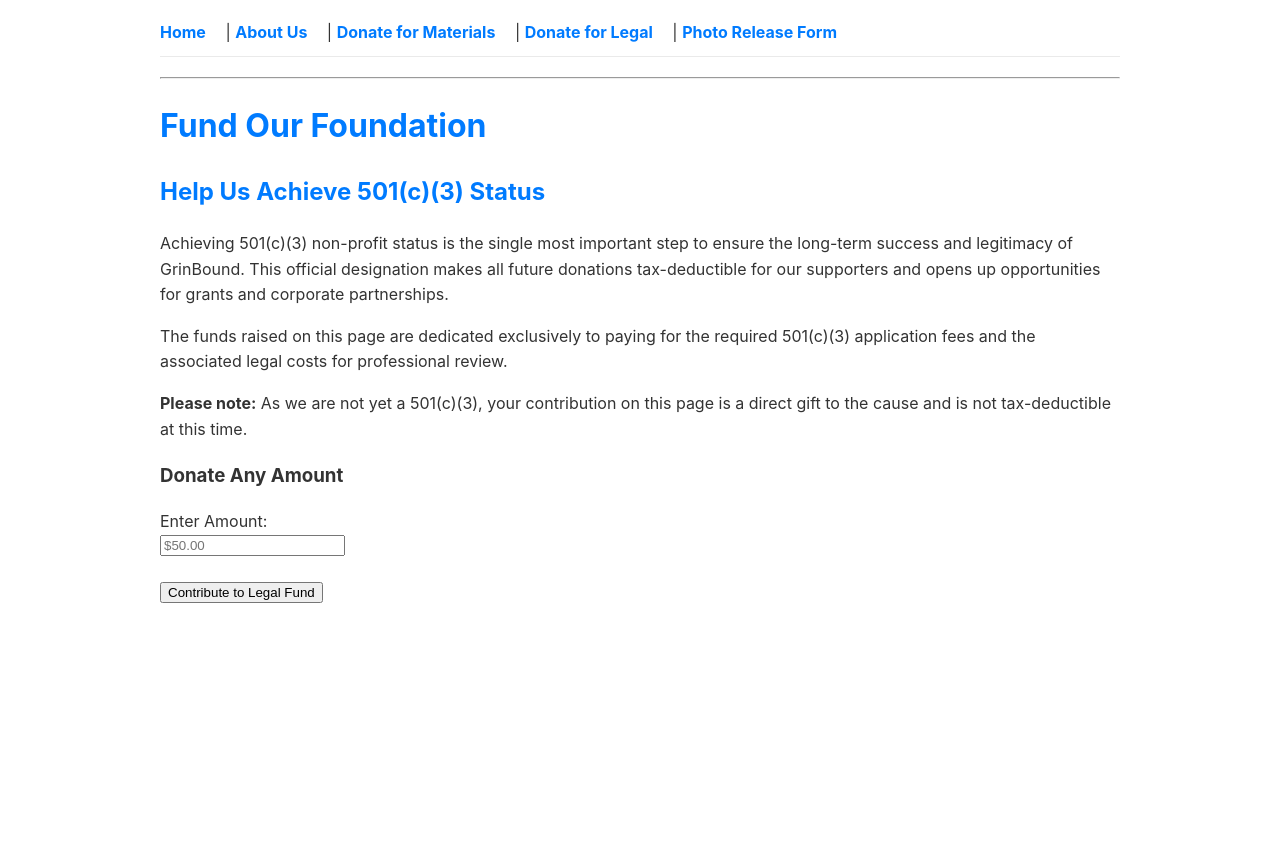
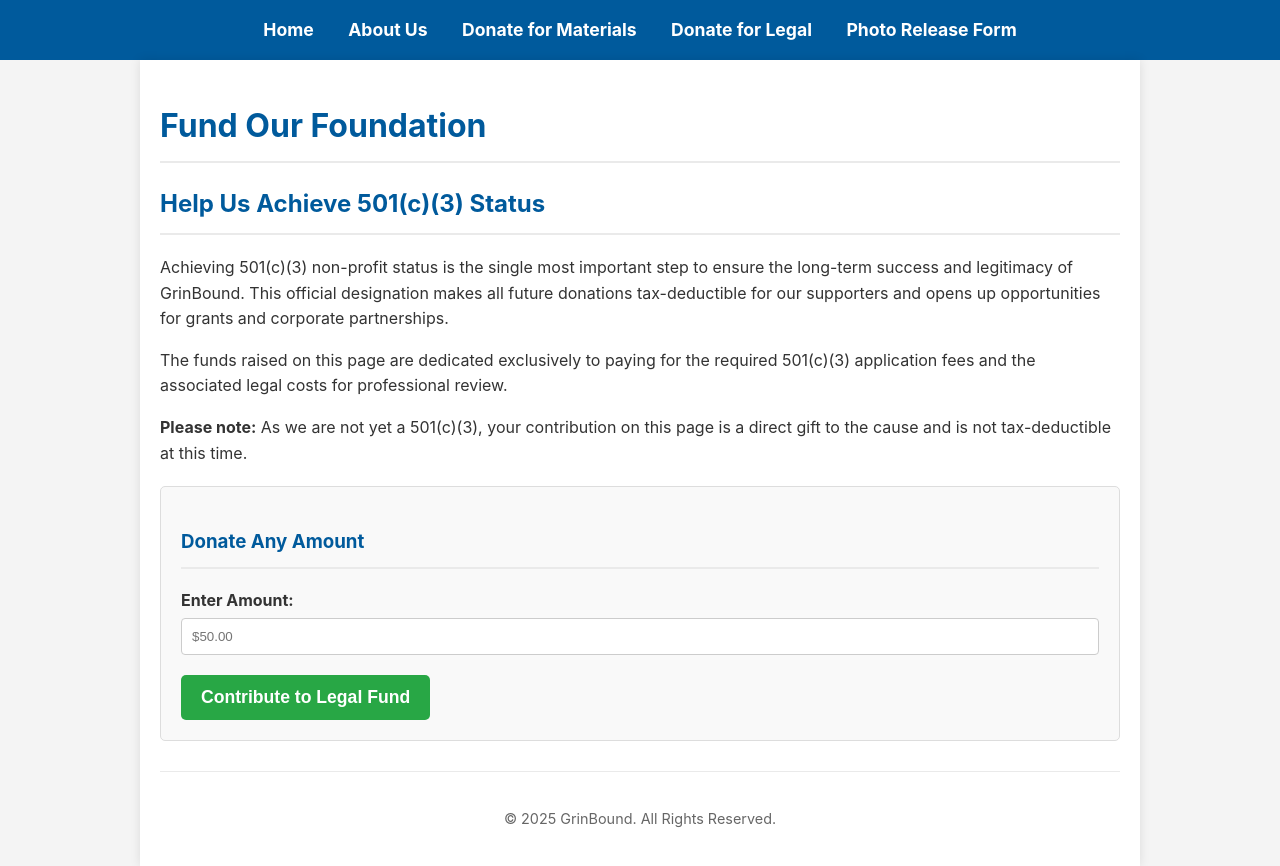
Before and after one commit to Lemmehavadit/hello-world, a plain HTML site: page donate-legal.html in a window 1280 px wide. Before the commit the page ends 800 px from the top, so only its background shows below. Drawn offline with Linux system fonts and the light colour scheme.

Commit message:
feat: Implement Phase 1 visual overhaul

```diff
--- a/donate-legal.html
+++ b/donate-legal.html
@@ -1,19 +1,23 @@
+<!DOCTYPE html>
+<html lang="en">
 <head>
+  <meta charset="UTF-8">
+  <meta name="viewport" content="width=device-width, initial-scale=1.0">
   <title>GrinBound - Donate for Legal</title>
   <link rel="stylesheet" href="style.css">
 </head>
 <body>
-  <header>
-    <nav>
-      <a href="./index.html">Home</a> |
-      <a href="./about.html">About Us</a> |
-      <a href="./donate.html">Donate for Materials</a> |
-      <a href="./donate-legal.html">Donate for Legal</a> |
+
+  <nav class="navbar">
+    <a href="./index.html">Home</a>
+    <a href="./about.html">About Us</a>
+    <a href="./donate.html">Donate for Materials</a>
+    <a href="./donate-legal.html">Donate for Legal</a>
     <a href="https://forms.gle/MCtq2mHAsDHHRfdg8" target="_blank">Photo Release Form</a>
   </nav>
-  </header>
-<hr>
 
+  <div class="container">
+    <main>
       <h1>Fund Our Foundation</h1>
 
       <h2>Help Us Achieve 501(c)(3) Status</h2>
@@ -28,9 +32,18 @@
         <strong>Please note:</strong> As we are not yet a 501(c)(3), your contribution on this page is a direct gift to the cause and is not tax-deductible at this time.
       </p>
 
+      <form>
         <h3>Donate Any Amount</h3>
-<form>
-  <label for="donation-amount">Enter Amount:</label><br>
-  <input type="text" id="donation-amount" name="donation-amount" placeholder="$50.00"><br><br>
+        <label for="donation-amount">Enter Amount:</label>
+        <input type="text" id="donation-amount" name="donation-amount" placeholder="$50.00">
         <input type="submit" value="Contribute to Legal Fund">
       </form>
+    </main>
+
+    <footer>
+      <p>&copy; 2025 GrinBound. All Rights Reserved.</p>
+    </footer>
+  </div>
+
+</body>
+</html>
--- a/style.css
+++ b/style.css
@@ -1,32 +1,96 @@
-/* General Body Styles */
+/* --- Global Reset & Typography --- */
 body {
-  font-family: -apple-system, BlinkMacSystemFont, "Segoe UI", Roboto, Helvetica, Arial, sans-serif, "Apple Color Emoji", "Segoe UI Emoji", "Segoe UI Symbol";
+  font-family: -apple-system, BlinkMacSystemFont, "Segoe UI", Roboto, Helvetica, Arial, sans-serif;
   line-height: 1.6;
   color: #333;
+  background-color: #f4f4f4; /* Light grey background for contrast */
+  margin: 0;
+}
+
+.container {
   max-width: 960px;
   margin: 0 auto;
   padding: 20px;
+  background-color: #ffffff; /* White background for content */
+  box-shadow: 0 0 10px rgba(0,0,0,0.1); /* Subtle shadow for depth */
 }
 
-/* Header and Navigation Styles */
-header {
-  border-bottom: 1px solid #eaeaea;
-  padding-bottom: 10px;
-  margin-bottom: 20px;
+/* --- Navigation Bar --- */
+.navbar {
+  background-color: #005a9c; /* A trustworthy, professional blue */
+  padding: 1rem;
+  text-align: center;
 }
 
-nav a {
-  color: #007bff;
+.navbar a {
+  color: #ffffff;
   text-decoration: none;
   font-weight: bold;
-  margin-right: 15px;
+  margin: 0 15px;
+  font-size: 1.1em;
 }
 
-nav a:hover {
+.navbar a:hover {
   text-decoration: underline;
 }
 
-/* Headings */
-h1, h2 {
-  color: #007bff;
+/* --- Content & Headings --- */
+h1, h2, h3 {
+  color: #005a9c;
+  border-bottom: 2px solid #eaeaea;
+  padding-bottom: 10px;
+  margin-top: 20px;
 }
+
+p {
+  margin-bottom: 1rem;
+}
+
+/* --- Forms & Buttons --- */
+form {
+  margin-top: 20px;
+  padding: 20px;
+  border: 1px solid #ddd;
+  border-radius: 5px;
+  background-color: #f9f9f9;
+}
+
+label {
+  font-weight: bold;
+  display: block;
+  margin-bottom: 5px;
+}
+
+input[type="text"] {
+  width: 100%;
+  padding: 10px;
+  margin-bottom: 20px;
+  border: 1px solid #ccc;
+  border-radius: 4px;
+  box-sizing: border-box; /* Important for padding and width */
+}
+
+input[type="submit"] {
+  background-color: #28a745; /* A clear, positive green for action */
+  color: white;
+  padding: 12px 20px;
+  border: none;
+  border-radius: 5px;
+  cursor: pointer;
+  font-size: 1.1em;
+  font-weight: bold;
+}
+
+input[type="submit"]:hover {
+  background-color: #218838;
+}
+
+/* --- Footer --- */
+footer {
+  text-align: center;
+  margin-top: 30px;
+  padding-top: 20px;
+  border-top: 1px solid #eaeaea;
+  font-size: 0.9em;
+  color: #666;
+}
```
Also changed, not shown: about.html (+21 -8 lines), donate.html (+21 -8 lines), index.html (+25 -11 lines). Lines whose indentation alone changed are shown as unchanged.
